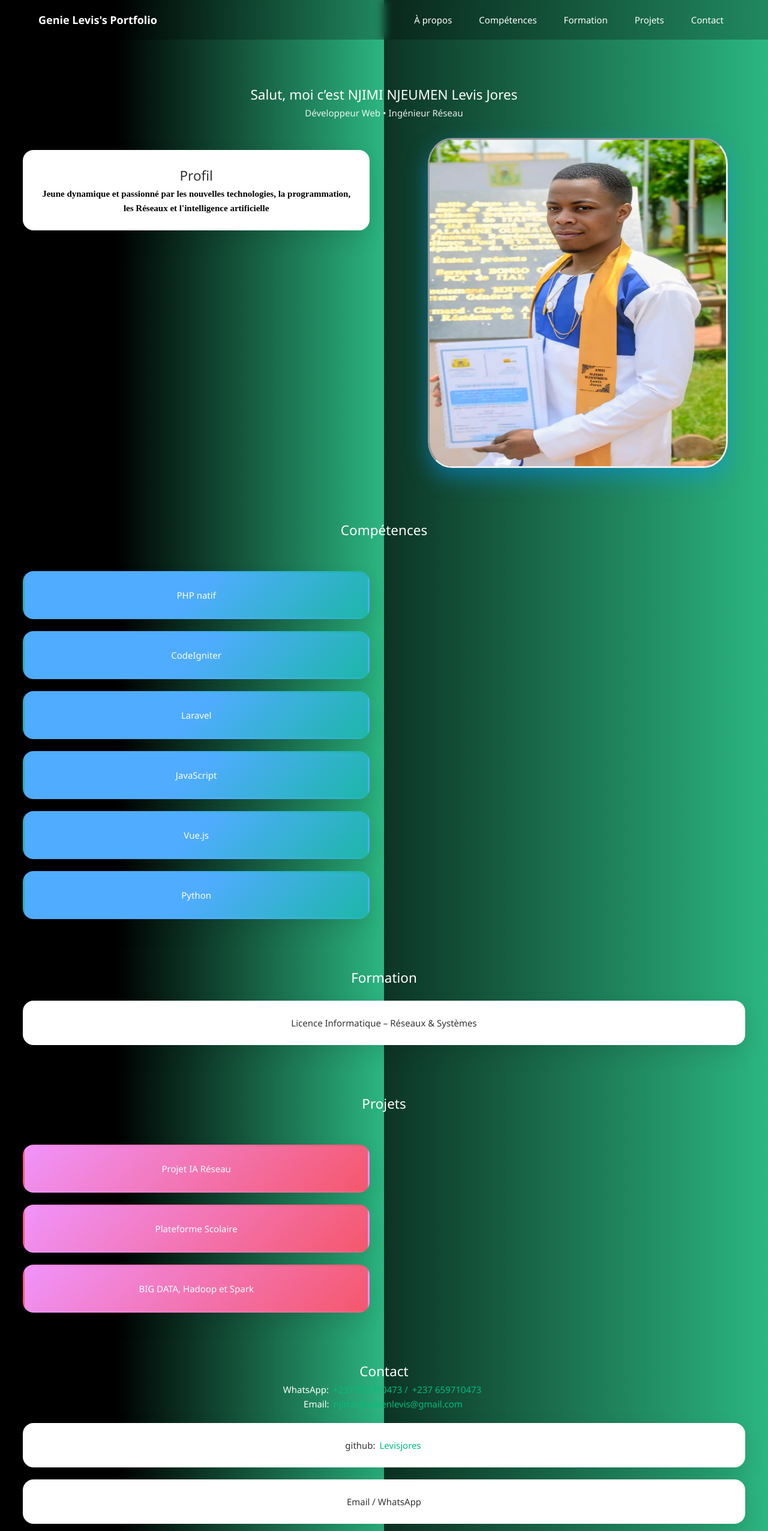
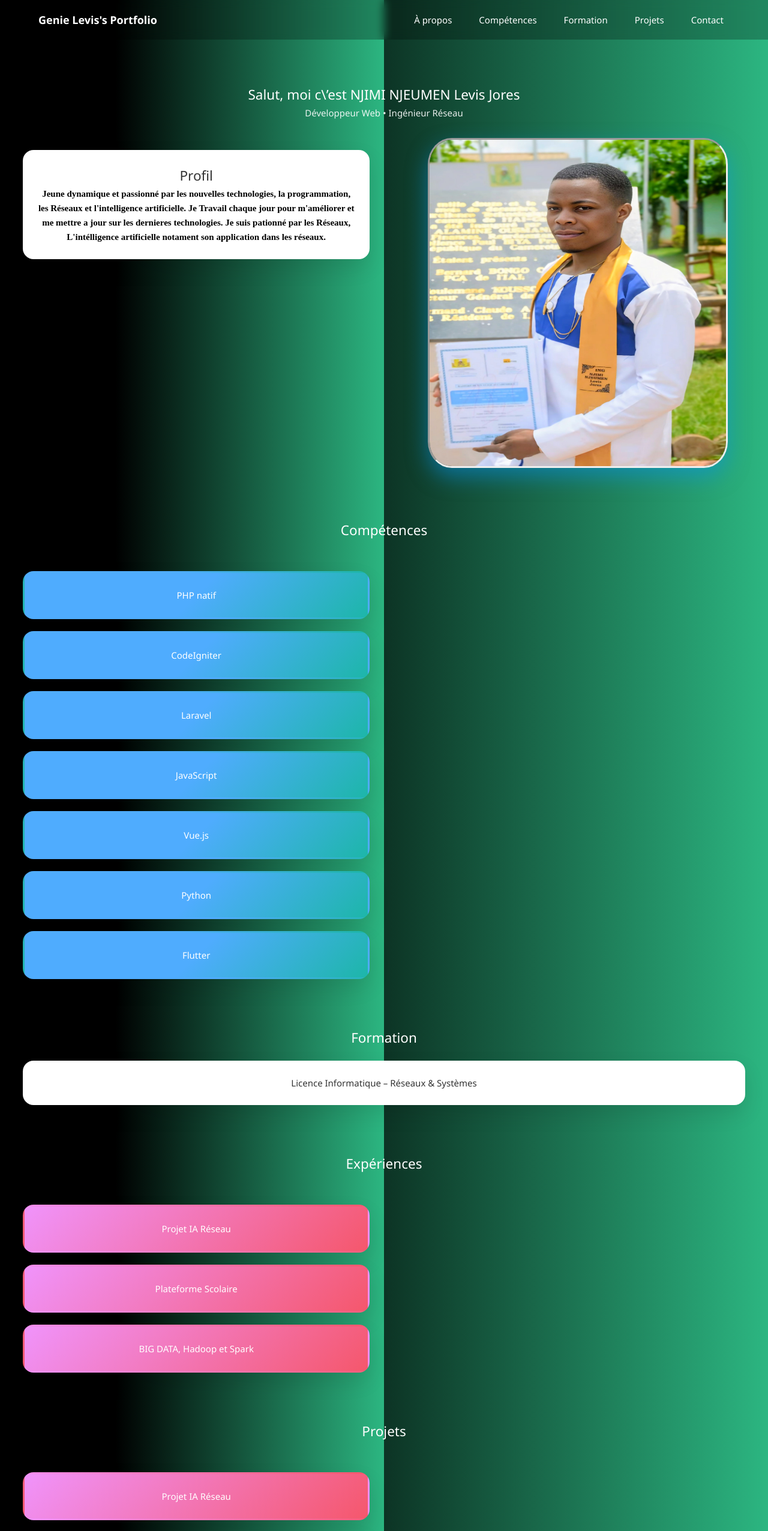
Before and after one commit to Levisjores/tech-portfolio, a Vue app: page / in a window 1280 px wide. Shown: the top 2552 px of the page at 60% size. Built offline with nearby package versions, Linux system fonts and the light colour scheme.

Commit message:
modification des descriptions des compétence et projet

```diff
--- a/src/App.vue
+++ b/src/App.vue
@@ -21,7 +21,7 @@
     <main class="main">
       <section id="about" class="section">
         <div class="content-box fade-in">
-          <h1>Salut, moi c’est NJIMI NJEUMEN Levis Jores</h1>
+          <h1>Salut, moi c\’est NJIMI NJEUMEN Levis Jores</h1>
           <p class="subtitle">Développeur Web • Ingénieur Réseau</p>
           <div class="skills-container">
             <div class="skills-left">
@@ -31,7 +31,9 @@
               </h1>
               <p style="font-family: 'Times New Roman', Times, serif; font-weight: bold; color: black; ">
                 Jeune dynamique et passionné par les nouvelles technologies, la programmation,
-                les Réseaux et l'intelligence artificielle
+                les Réseaux et l'intelligence artificielle.
+                Je Travail chaque jour pour m'améliorer et me mettre a jour sur les dernieres technologies.
+                Je suis pationné par les Réseaux, L'intélligence artificielle notament son application dans les réseaux.
               </p>
             </div>
             </div>
@@ -92,6 +94,42 @@
         </div>
       </section>
 
+          <section id="projects" class="section">
+        <div class="content-box fade-in">
+          <h1>Expériences</h1>
+          <div class="projects-container">
+            <div class="projects-left">
+              <div class="card project" v-for="project in projects" @click="selectProject(project)" :class="{ active: selectedProject?.name === project.name }">
+                <div class="project-name">{{ project.name }}</div>
+
+                <!-- Inline project details shown on mobile under the clicked project -->
+                <div class="project-inline-details" v-if="selectedProject?.name === project.name" :key="animationKey">
+                  <div class="project-details">
+                    <h3>{{ selectedProject.name }}</h3>
+                    <p class="description">{{ selectedProject.description }}</p>
+                    <div class="technologies">
+                      <span v-for="tech in selectedProject.technologies" :key="tech" class="tech-tag">{{ tech }}</span>
+                    </div>
+                    <p class="date">{{ selectedProject.date }}</p>
+                  </div>
+                </div>
+              </div>
+            </div>
+
+            <div class="projects-right">
+              <div class="project-details" v-if="selectedProject" :key="animationKey">
+                <h3>{{ selectedProject.name }}</h3>
+                <p class="description">{{ selectedProject.description }}</p>
+                <div class="technologies">
+                  <span v-for="tech in selectedProject.technologies" :key="tech" class="tech-tag">{{ tech }}</span>
+                </div>
+                <p class="date">{{ selectedProject.date }}</p>
+              </div>
+            </div>
+          </div>
+        </div>
+      </section>
+
       <section id="projects" class="section">
         <div class="content-box fade-in">
           <h1>Projets</h1>
@@ -128,11 +166,12 @@
         </div>
       </section>
 
+
       <section id="contact" class="section">
         <div class="content-box fade-in" style="display: inline;">
           <h1> Contact</h1>
           <div class="skills" >
-            WhatsApp: <a href="https://wa.me/237673713395?text=Bonjour ING">+237 653710473 / <a href="https://wa.me/237659710473?text=Bonjour ING">+237 659710473</a> </a>
+            WhatsApp: <a href="https://wa.me/237673713395?text=Bonjour ING">+237 673710473</a> / <a href="https://wa.me/237659710473?text=Bonjour ING">+237 659710473</a>
           </div>
           <div class="skills">
             Email: <a href="mailto:njiminjeumenlevis@gmail.com">njiminjeumenlevis@gmail.com</a>
@@ -161,6 +200,7 @@ const skills = [
   { name: 'JavaScript', details: 'Compétences solides en JavaScript pour le développement frontend interactif. Expérience avec les frameworks modernes et les bonnes pratiques de codage.', level: 85 },
   { name: 'Vue.js', details: 'Conception d’interfaces utilisateur dynamiques et réactives. Expérience dans la création de SPA (Single Page Applications) avec une approche mobile-first.', level: 70 },
   { name: 'Python', details: 'Programmation orientée scripts et automatisation. Utilisation de Python pour l’analyse de données, l’IA et le Q-Learning avec des bibliothèques comme Matplotlib, NumPy.', level: 75 },
+  { name: 'Flutter', details: 'Développement d’applications mobiles cross-platform avec Flutter. Expérience dans la création d’interfaces utilisateur modernes et réactives.', level: 60 },
 ];
 
 const selectedSkill = ref(null);
@@ -169,19 +209,19 @@ const animationKey = ref(0);
 const projects = [
   {
     name: 'Projet IA Réseau',
-    description: 'Une application intelligente pour l\'analyse du trafic réseau, et l\'optimisation du routage grace à un algorithme d\'IA.',
+    description: 'C\'est un projet qui a pour but principal de rendre un reseau intelligent en optiomisant le fonctionnement du protocol de routage mise en place. Il s\'agit ici d\'un algorithme installer dans les machines du reseau, les rendant ainsi intéligente, et les permettre de communiquer avec les routeurs pour un choix du chemin optimal pour la communication',
     technologies: ['Python', 'Matplotlib', 'Numpy', 'Pandas', 'Scikit-learn', 'TKinter'],
     date: 'Juin - Septembre 2025'
   },
   {
     name: 'Plateforme Scolaire',
-    description: 'Plateforme complète de gestion complète d\'universités et écoles de formation avec tableau de bord et suivi des étudiants.',
+    description: 'Il s\'agit d\'une Plateforme complète de gestion d\'un établissement universitaire etd\'écoles de formation avec tableau de bord institutif et suivi des étudiants.',
     technologies: ['HTML/CSS', 'MYSQL', 'PHP', 'CodeIgniter'],
     date: 'Novembre 2023'
   },
   {
     name: 'BIG DATA, Hadoop et Spark',
-    description: 'Déploiement d\'un cluster à trois nœuds Hadoop avec Spark pour le traitement et l\'analyse de données massives.',
+    description: 'Déploiement d\'un cluster à trois nœuds Hadoop avec Spark pour le traitement et l\'analyse de données massives. c\'est un projet réalisé dans un cadre accedémique mais avec une rogueur et un encadrement professionnel, qui a permis de maitriser les outils et les technologies du big data, et de comprendre les enjeux liés à la gestion et à l\'analyse de grandes quantités de données.',
     technologies: ['Hadoop', 'Spark', 'Python'],
     date: 'Avril 2025'
   },
```
